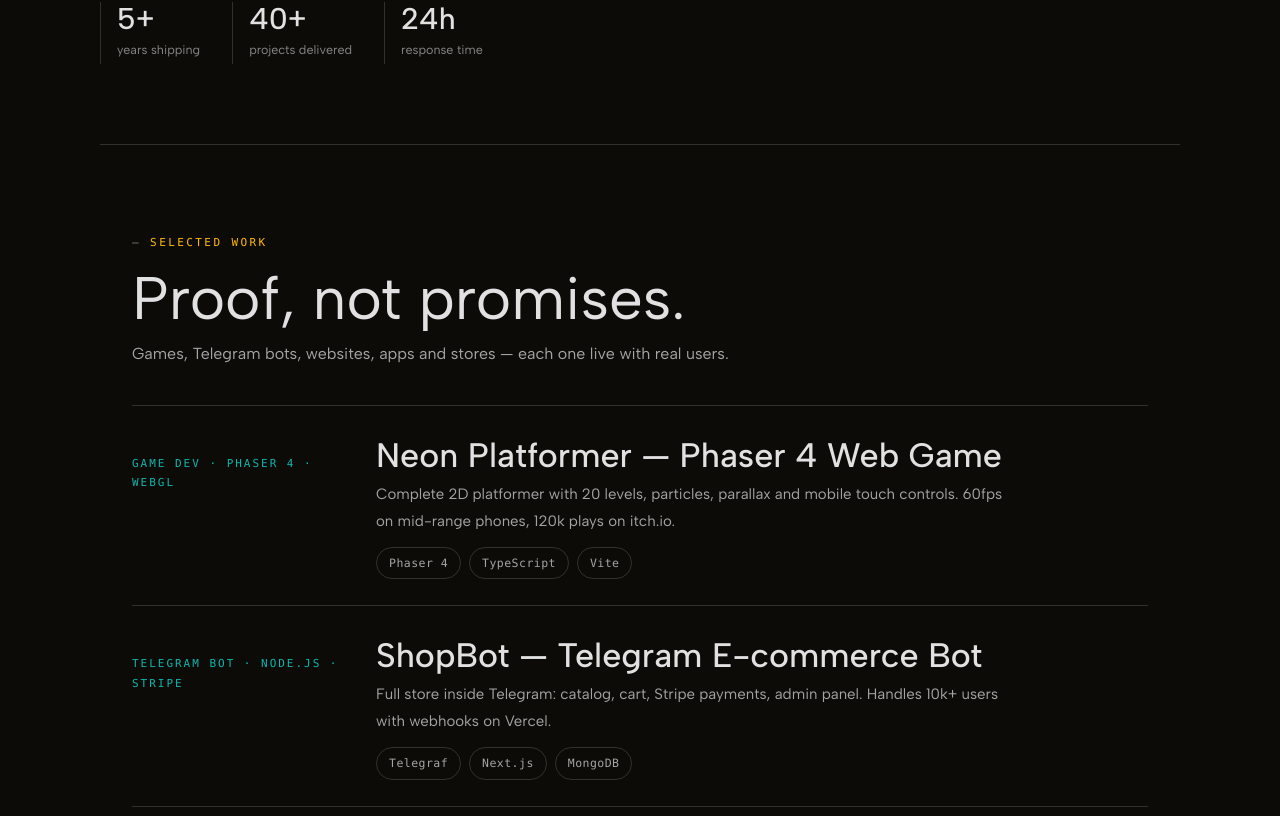
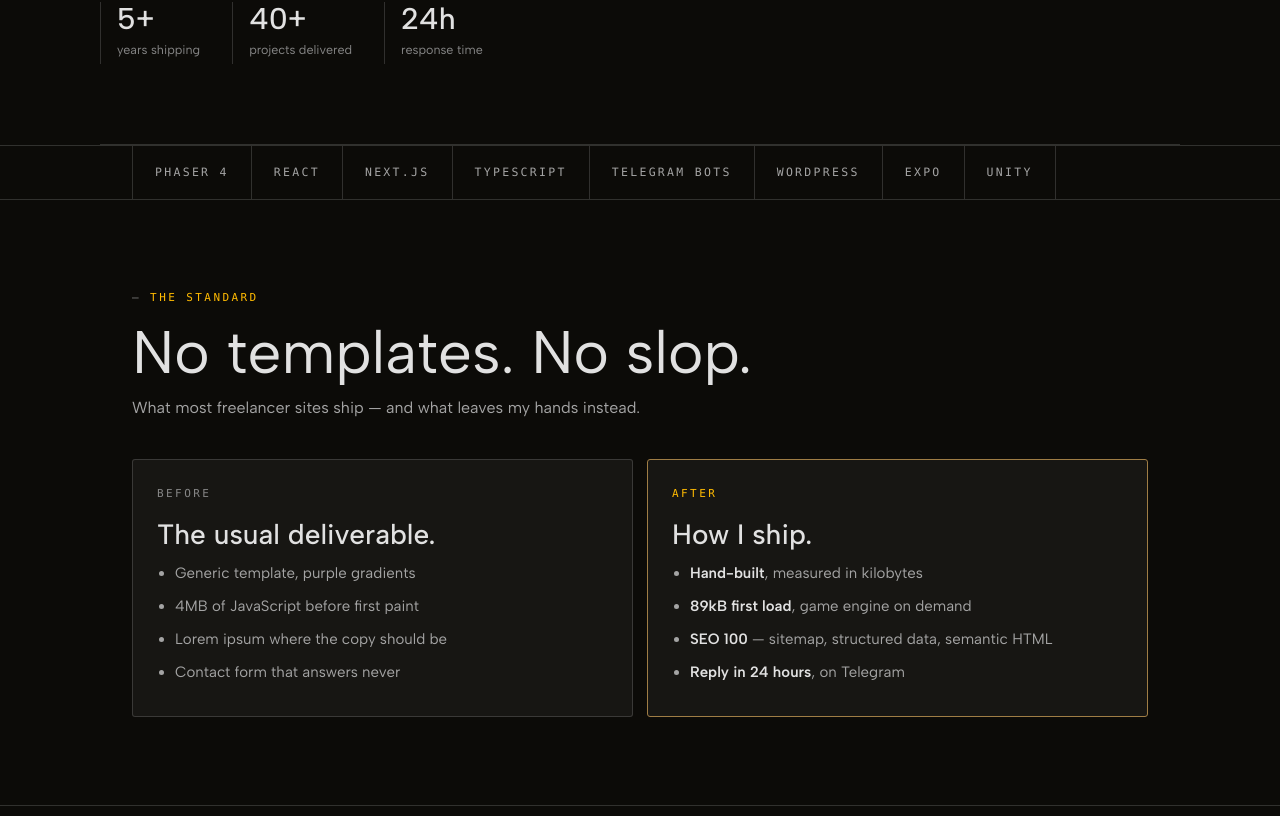
Before and after one commit to EverKrypton/portfolio-professional, a Next.js app: page / in a window 1280 px wide. Shown: the part 904-1720 px from the top of the page. Built offline with nearby package versions, Linux system fonts and the light colour scheme; a web font is replaced by a local one.

Commit message:
OG-Rainhard branding, impeccable-style sections: strip, before/after, command services

```diff
--- a/app/globals.css
+++ b/app/globals.css
@@ -87,6 +87,42 @@ a { color: var(--gold); text-decoration: none; }
 .hero-facts b { display: block; font-family: var(--font-display); font-weight: 500; font-size: 30px; color: var(--champagne); line-height: 1.1; }
 .hero-facts span { font-size: 12.5px; color: var(--faint); }
 
+/* Strip: full-bleed ruled band of mono items (mirrors logo strip) */
+.strip { border-top: 1px solid var(--rule); border-bottom: 1px solid var(--rule); overflow-x: auto; scrollbar-width: none; }
+.strip::-webkit-scrollbar { display: none; }
+.strip-inner { display: flex; align-items: center; gap: 0; min-width: max-content; }
+.strip-inner span {
+  font-family: var(--font-mono); font-size: 11.5px; letter-spacing: 0.2em; text-transform: uppercase;
+  color: var(--muted); padding: 16px 22px; border-right: 1px solid var(--rule); white-space: nowrap;
+}
+.strip-inner span:first-child { border-left: 1px solid var(--rule); }
+
+/* Duo: before / after panels */
+.duo { display: grid; grid-template-columns: 1fr; gap: 14px; }
+.panel { border: 1px solid var(--rule); border-radius: var(--radius); background: var(--lacquer-raised); padding: 24px; }
+.panel .plabel { font-family: var(--font-mono); font-size: 11px; letter-spacing: 0.22em; text-transform: uppercase; margin: 0 0 14px; }
+.panel.before .plabel { color: var(--faint); }
+.panel.after { border-color: var(--gold-deep); }
+.panel.after .plabel { color: var(--gold); }
+.panel h3 { font-family: var(--font-display); font-weight: 500; font-size: 28px; color: var(--champagne); margin: 0 0 10px; line-height: 1.15; }
+.panel ul { margin: 0; padding-left: 18px; color: var(--muted); font-size: 15px; }
+.panel ul li { margin-bottom: 6px; }
+.panel.after ul strong { color: var(--champagne); }
+
+/* Commands: service rows styled like a command palette */
+.cmd { display: block; border-top: 1px solid var(--rule); padding: 22px 4px; }
+.cmd:last-child { border-bottom: 1px solid var(--rule); }
+.cmd-top { display: flex; align-items: baseline; justify-content: space-between; gap: 12px; }
+.cmd-top code { font-family: var(--font-mono); font-size: 15px; color: var(--gold); }
+.cmd-top .key { font-family: var(--font-mono); font-size: 11px; color: var(--faint); border: 1px solid var(--rule); border-radius: var(--radius); padding: 3px 8px; }
+.cmd h3 { font-size: 16px; font-weight: 600; color: var(--champagne); margin: 8px 0 4px; }
+.cmd p { color: var(--muted); font-size: 15px; margin: 0; }
+@media (hover: hover) {
+  .cmd { transition: background 0.12s var(--ease); }
+  .cmd:hover { background: oklch(84% 0.19 80.46 / 0.04); }
+  .cmd:hover .key { color: var(--gold); border-color: var(--gold-deep); }
+}
+
 /* Sections */
 section.block { padding: 56px 0; border-bottom: 1px solid var(--rule); scroll-margin-top: 110px; }
 h2.section-title {
@@ -107,13 +143,6 @@ h2.section-title {
 .work-row p { color: var(--muted); font-size: 15px; margin: 0; max-width: 68ch; }
 .work-row .stack { display: flex; gap: 8px; flex-wrap: wrap; margin-top: 12px; }
 .work-row .stack span { font-family: var(--font-mono); font-size: 11.5px; letter-spacing: 0.04em; color: var(--muted); border: 1px solid var(--rule); border-radius: 999px; padding: 5px 12px; }
-
-/* Services: two-col definition rows */
-.svc { display: grid; grid-template-columns: 1fr; gap: 6px; padding: 24px 0; border-top: 1px solid var(--rule); }
-.svc:last-child { border-bottom: 1px solid var(--rule); }
-.svc h3 { font-size: 16px; font-weight: 600; color: var(--champagne); margin: 0; }
-.svc h3 .n { font-family: var(--font-mono); font-weight: 400; font-size: 12px; color: var(--faint); margin-right: 12px; letter-spacing: 0.1em; }
-.svc p { color: var(--muted); font-size: 15px; margin: 0; max-width: 64ch; }
 
 /* Stack: plain groups */
 .stack-group { padding: 20px 0; border-top: 1px solid var(--rule); }
@@ -169,6 +198,7 @@ footer.site-footer { padding: 28px 0 max(96px, env(safe-area-inset-bottom)); col
 /* Tablet / desktop */
 @media (min-width: 760px) {
   .container { padding: 0 32px; }
+  .duo { grid-template-columns: 1fr 1fr; }
   .work-row { grid-template-columns: 220px 1fr; gap: 24px; align-items: baseline; }
   .svc { grid-template-columns: 240px 1fr; gap: 24px; align-items: baseline; }
   section.block { padding: 88px 0; }
--- a/app/page.tsx
+++ b/app/page.tsx
@@ -52,6 +52,42 @@ export default function Page() {
           </div>
         </div>
 
+        <div className="strip" aria-label="Technologies">
+          <div className="container strip-inner">
+            <span>Phaser 4</span><span>React</span><span>Next.js</span><span>TypeScript</span><span>Telegram Bots</span><span>WordPress</span><span>Expo</span><span>Unity</span>
+          </div>
+        </div>
+
+        <section className="block" id="standard" aria-labelledby="standard-h">
+          <div className="container">
+            <p className="kicker">The standard</p>
+            <h2 className="section-title" id="standard-h">No templates. No slop.</h2>
+            <p className="section-lede">What most freelancer sites ship — and what leaves my hands instead.</p>
+            <div className="duo">
+              <div className="panel before">
+                <p className="plabel">Before</p>
+                <h3>The usual deliverable.</h3>
+                <ul>
+                  <li>Generic template, purple gradients</li>
+                  <li>4MB of JavaScript before first paint</li>
+                  <li>Lorem ipsum where the copy should be</li>
+                  <li>Contact form that answers never</li>
+                </ul>
+              </div>
+              <div className="panel after">
+                <p className="plabel">After</p>
+                <h3>How I ship.</h3>
+                <ul>
+                  <li><strong>Hand-built</strong>, measured in kilobytes</li>
+                  <li><strong>89kB first load</strong>, game engine on demand</li>
+                  <li><strong>SEO 100</strong> — sitemap, structured data, semantic HTML</li>
+                  <li><strong>Reply in 24 hours</strong>, on Telegram</li>
+                </ul>
+              </div>
+            </div>
+          </div>
+        </section>
+
         <section className="block" id="work" aria-labelledby="work-h">
           <div className="container">
             <p className="kicker">Selected work</p>
@@ -82,13 +118,14 @@ export default function Page() {
         <section className="block" id="services" aria-labelledby="services-h">
           <div className="container">
             <p className="kicker">Services</p>
-            <h2 className="section-title" id="services-h">One developer, full product.</h2>
-            <p className="section-lede">Design, build, deploy and store submission — handled.</p>
-            {services.map((s, i) => (
-              <div key={s.title} className="svc">
-                <h3><span className="n">{String(i + 1).padStart(2, '0')}</span>{s.title}</h3>
+            <h2 className="section-title" id="services-h">Pick a command.</h2>
+            <p className="section-lede">Five ways to hire me. One developer, full product — design, build, deploy.</p>
+            {services.map((s) => (
+              <a key={s.cmd} className="cmd" href="#contact">
+                <div className="cmd-top"><code>{s.cmd}</code><span className="key">↵ hire</span></div>
+                <h3>{s.title}</h3>
                 <p>{s.points.join(' · ')}</p>
-              </div>
+              </a>
             ))}
           </div>
         </section>
--- a/lib/site.ts
+++ b/lib/site.ts
@@ -1,7 +1,7 @@
 // ★★★ EDIT THIS FILE — all your info in one place ★★★
 export const site = {
-  name: 'Alex Carter',
-  firstName: 'Alex',
+  name: 'OG-Rainhard',
+  firstName: 'OG',
   role: 'Game Developer · Telegram Bot Developer · Web & App Developer',
   tagline: 'I build games, bots, websites and apps that ship fast and scale.',
   description:
@@ -79,28 +79,28 @@ export const projects = [
 
 export const services = [
   {
+    cmd: '/game',
     title: 'Game Development',
-    icon: '🎮',
     points: ['2D web & mobile games with Phaser 4 / Unity', 'Game design, levels, juice & polish', 'Publishing on itch.io, web, App Store'],
   },
   {
+    cmd: '/bot',
     title: 'Telegram Bot Development',
-    icon: '🤖',
     points: ['Stores, payments, support & automation bots', 'Telegram Mini Apps + WebApps', 'Webhooks, scaling, admin panels'],
   },
   {
+    cmd: '/web',
     title: 'Web Development',
-    icon: '🌐',
     points: ['React / Next.js sites with 100 SEO score', 'Landing pages that convert', 'Vercel deploy, analytics, i18n'],
   },
   {
+    cmd: '/app',
     title: 'App Development',
-    icon: '📱',
     points: ['iOS + Android from one codebase (Expo)', 'Offline-first, push, deep links', 'Store submission handled'],
   },
   {
+    cmd: '/cms',
     title: 'WordPress & CMS',
-    icon: '📝',
     points: ['WooCommerce stores, blogs, corporate sites', 'Speed + SEO hardening', 'Headless WordPress + Next.js'],
   },
 ];
```
Also changed, not shown: public/llms.txt, public/og-image.svg.
